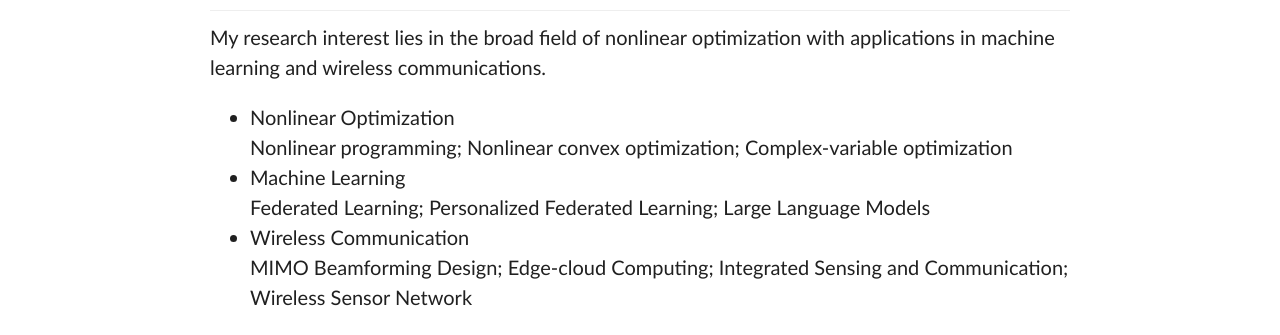
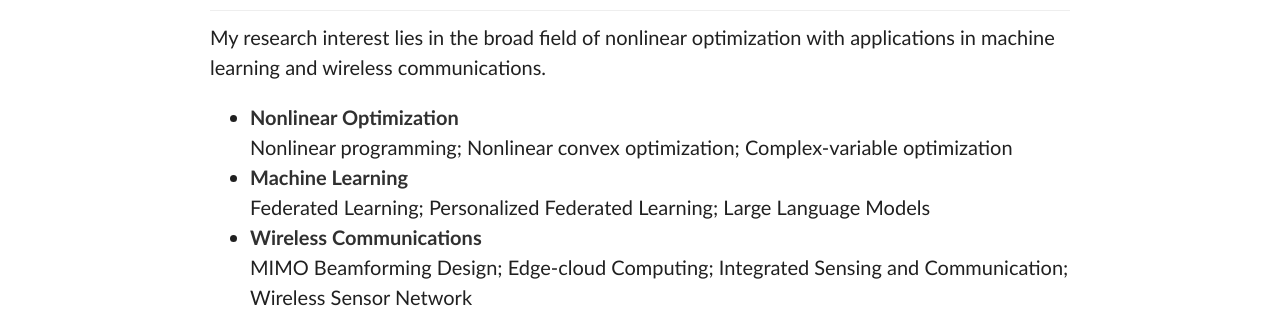
Before and after one commit to Alxendweb/alxendweb.github.io, a Jekyll site: the page built from _posts/2020-04-03-introducing-lanyon.md, in a window 1280 px wide. Shown: the part 801-1136 px from the top of the page. Built offline with Jekyll 4.4.1, drawn with Linux system fonts in a browser that asks for light colours.

Commit message:
Update 2020-04-03-introducing-lanyon.md

```diff
--- a/_posts/2020-04-03-introducing-lanyon.md
+++ b/_posts/2020-04-03-introducing-lanyon.md
@@ -38,11 +38,11 @@ I am a postdoctoral researcher in [Electrical Engineering](https://eee.sustech.e
 ### Research Interest
 ---
 My research interest lies in the broad field of nonlinear optimization with applications in machine learning and wireless communications.
-* Nonlinear Optimization <br>
+* **Nonlinear Optimization** <br>
   Nonlinear programming; Nonlinear convex optimization; Complex-variable optimization
-* Machine Learning<br>
+* **Machine Learning** <br>
   Federated Learning; Personalized Federated Learning; Large Language Models
-* Wireless Communication <br>
+* **Wireless Communications** <br>
   MIMO Beamforming Design; Edge-cloud Computing; Integrated Sensing and Communication; Wireless Sensor Network
 
 ### Recent Work
```
